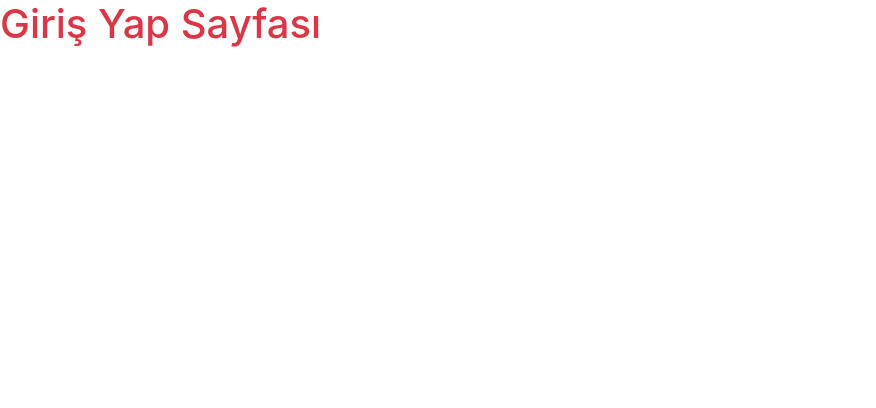
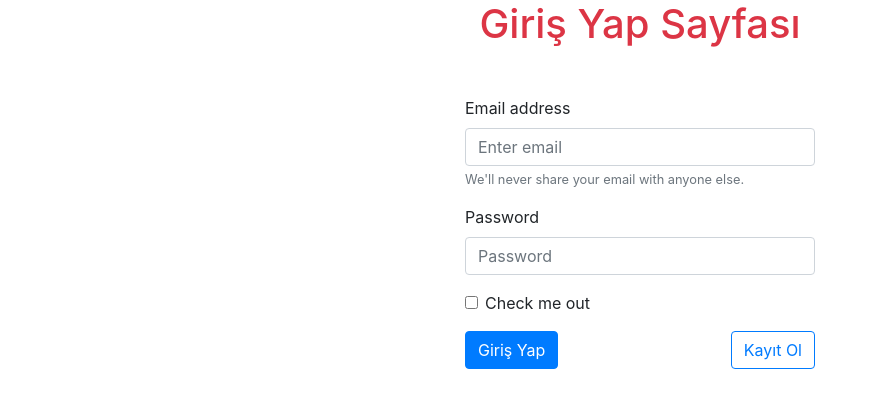
Before and after one commit to karakayaahmet/Marble-Classification, a Django app: page / in a window 1280 px wide. Shown: the top 408 px of the page, without its empty margins (0-876 px from the left). Run offline with Django 4.2, Linux system fonts and the light colour scheme; some libraries are stand-ins or nearby versions.

Commit message:
giriş yap templete güncellendi.

```diff
--- a/marbleproject/templates/hesap/giris.html
+++ b/marbleproject/templates/hesap/giris.html
@@ -13,7 +13,39 @@
 </head>
 <body>
 
-    <h1 class="text-danger">Giriş Yap Sayfası</h1>
+    <h1 class="text-danger text-center">Giriş Yap Sayfası</h1>
+
+    <div class="container my-5">
+        <div class="row">
+            <div class="col-4"my-5>
+
+            </div>
+            <div class="col-4 ">
+                <form>
+                    <div class="form-group">
+                      <label for="exampleInputEmail1">Email address</label>
+                      <input type="email" class="form-control" id="exampleInputEmail1" aria-describedby="emailHelp" placeholder="Enter email">
+                      <small id="emailHelp" class="form-text text-muted">We'll never share your email with anyone else.</small>
+                    </div>
+                    <div class="form-group">
+                      <label for="exampleInputPassword1">Password</label>
+                      <input type="password" class="form-control" id="exampleInputPassword1" placeholder="Password">
+                    </div>
+                    <div class="form-check mb-3">
+                      <input type="checkbox" class="form-check-input" id="exampleCheck1">
+                      <label class="form-check-label" for="exampleCheck1">Check me out</label>
+                    </div>
+                    <div class="d-flex justify-content-between">
+                    <button type="submit" class="btn btn-primary btn-outline-white">Giriş Yap</button>
+                    <button type="submit" class="btn btn-outline-primary">Kayıt Ol</button>
+                  </div>
+                  </form>
+            </div>
+            <div class="col-4">
+
+            </div>
+        </div>
+    </div>
 
 
     <script src="{% static 'js/bootstrap.min.js' %}"></script>
```
